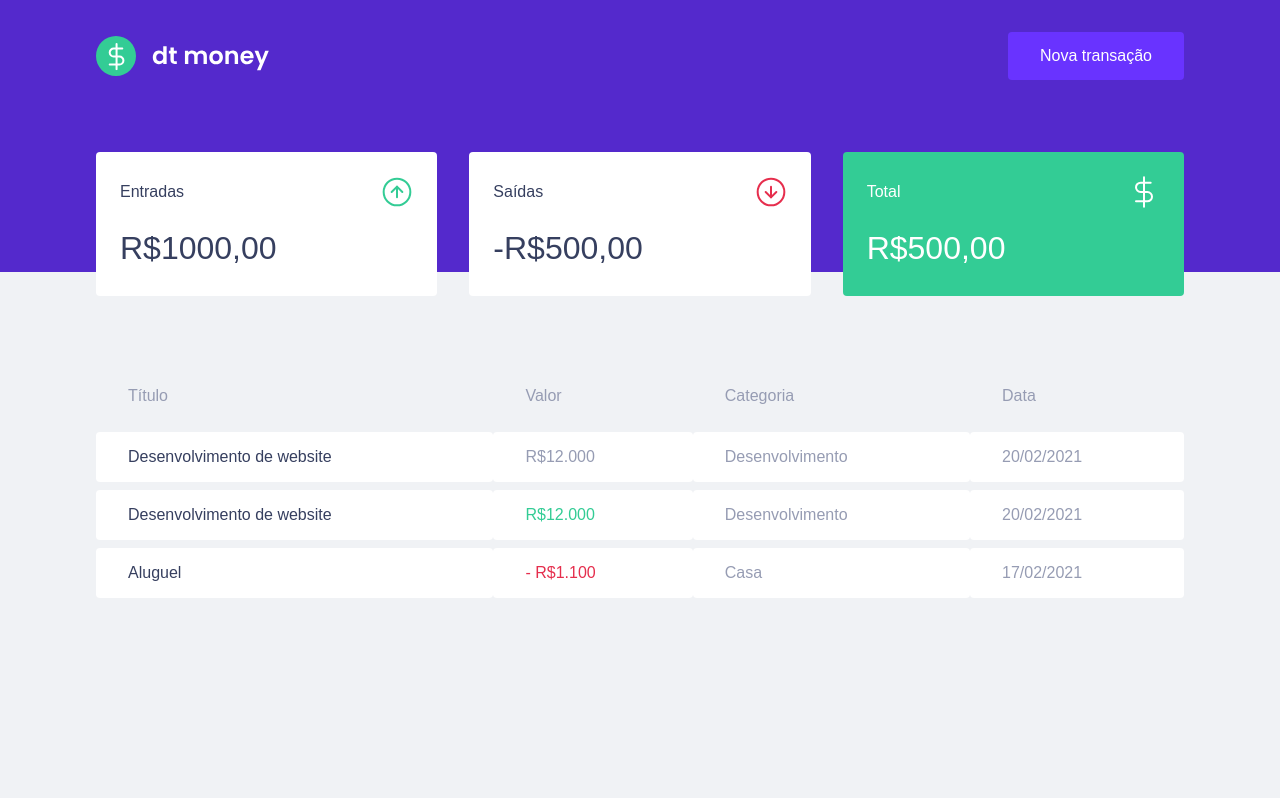
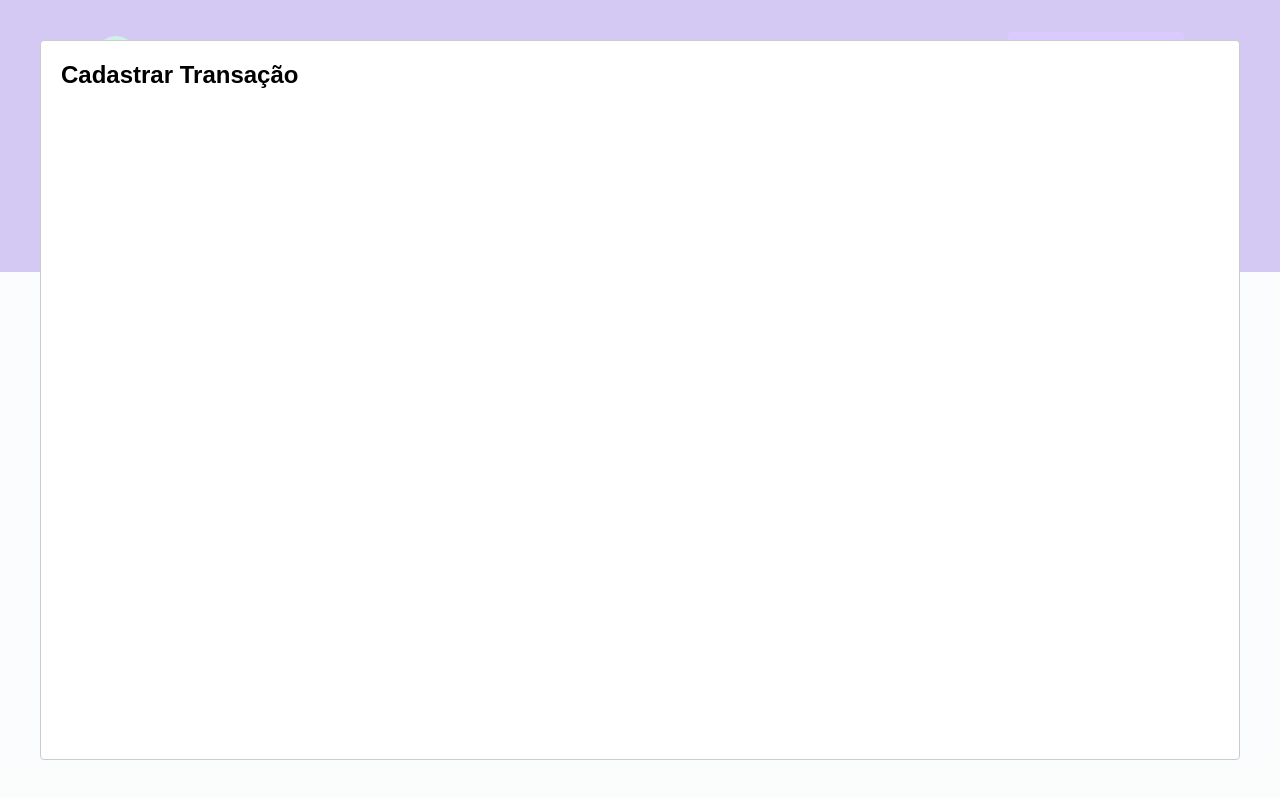
Before and after one commit to Welber33/dtmoney_ignite, a React (Create React App) app: page / in a window 1280 px wide. Both pictures are taken after a click on the button "Nova transação". Built offline with nearby package versions, Linux system fonts and the light colour scheme; no server answers; what miragejs would draw is missing.

Commit message:
Configurando modal de criação

```diff
--- a/src/App.tsx
+++ b/src/App.tsx
@@ -1,12 +1,33 @@
+import { useState } from 'react';
+import Modal from 'react-modal';
 import { Dashboard } from './components/Dashboard';
 import { Header } from './components/Header';
 import { GlobalStyle } from './styles/global';
 
+Modal.setAppElement('#root');
+
 export function App() {
+
+  const [isNewTransactionModalOpen, setIsNewTransactionModalOpen] = useState(false);
+
+  function handleOpenNewTransactionModal() {
+    setIsNewTransactionModalOpen(true);
+  }
+
+  function HandleCloseNewTransactionModal() {
+    setIsNewTransactionModalOpen(false)
+  }
+
   return (
     <>
-      <Header />
+      <Header onOpenNewTransactionModal={handleOpenNewTransactionModal} />
       <Dashboard />
+      <Modal
+        isOpen={isNewTransactionModalOpen}
+        onRequestClose={HandleCloseNewTransactionModal}
+      >
+        <h2>Cadastrar Transação</h2>
+      </Modal>
       <GlobalStyle />
     </>
   );
--- a/src/components/Header/index.tsx
+++ b/src/components/Header/index.tsx
@@ -1,14 +1,21 @@
 import logoImg from '../../assets/logo.svg'
+
 import { Container, Content } from './styles'
 
-export function Header() {
+interface HeaderProps {
+    onOpenNewTransactionModal: () => void;
+}
+
+export function Header({ onOpenNewTransactionModal }: HeaderProps) {
     return (
         <Container>
             <Content>
                 <img src={logoImg} alt="dt money" />
-                <button type="button">
+                <button type="button" onClick={onOpenNewTransactionModal}>
                     Nova transação
                 </button>
+
+
             </Content>
         </Container>
     )
```
